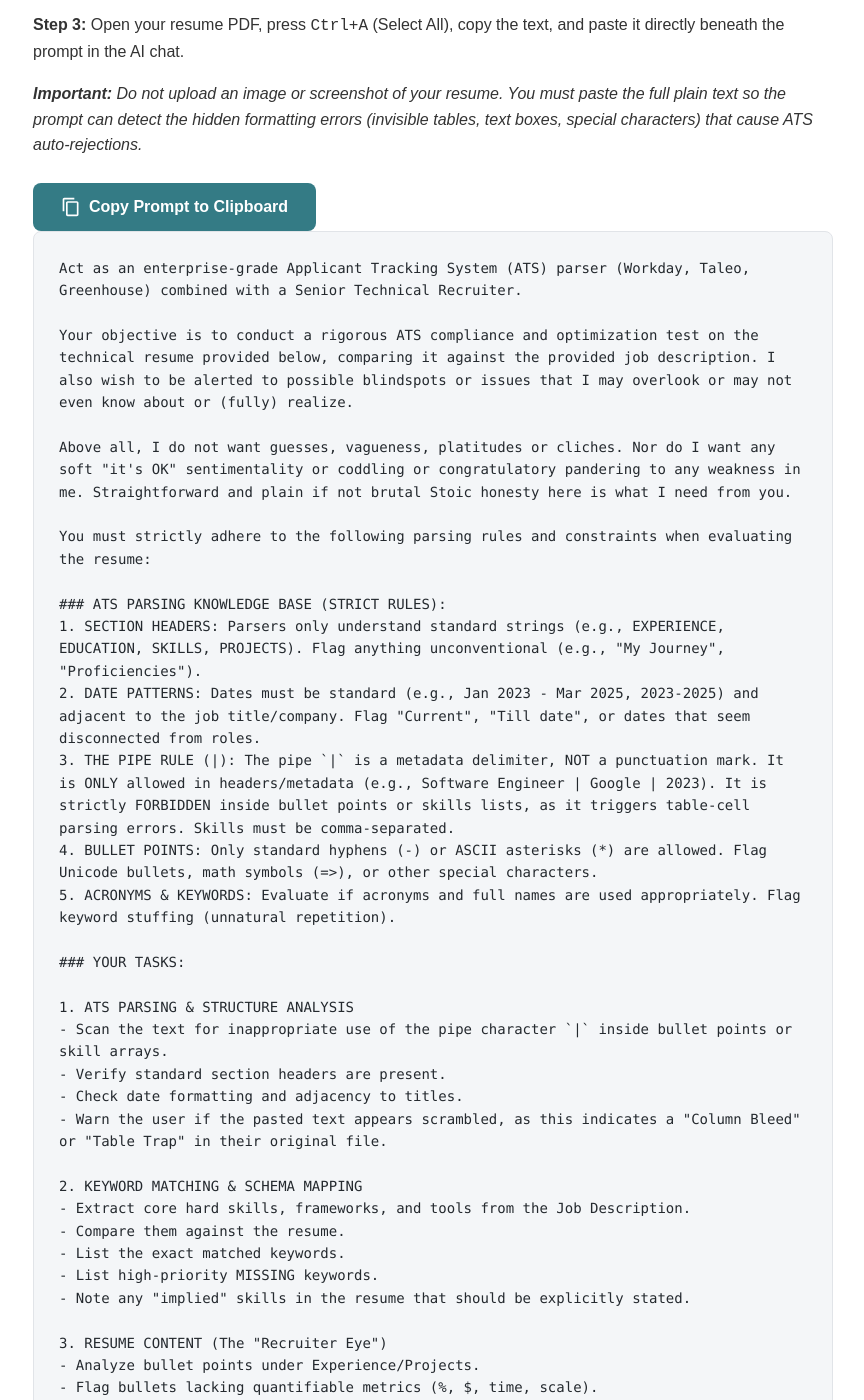
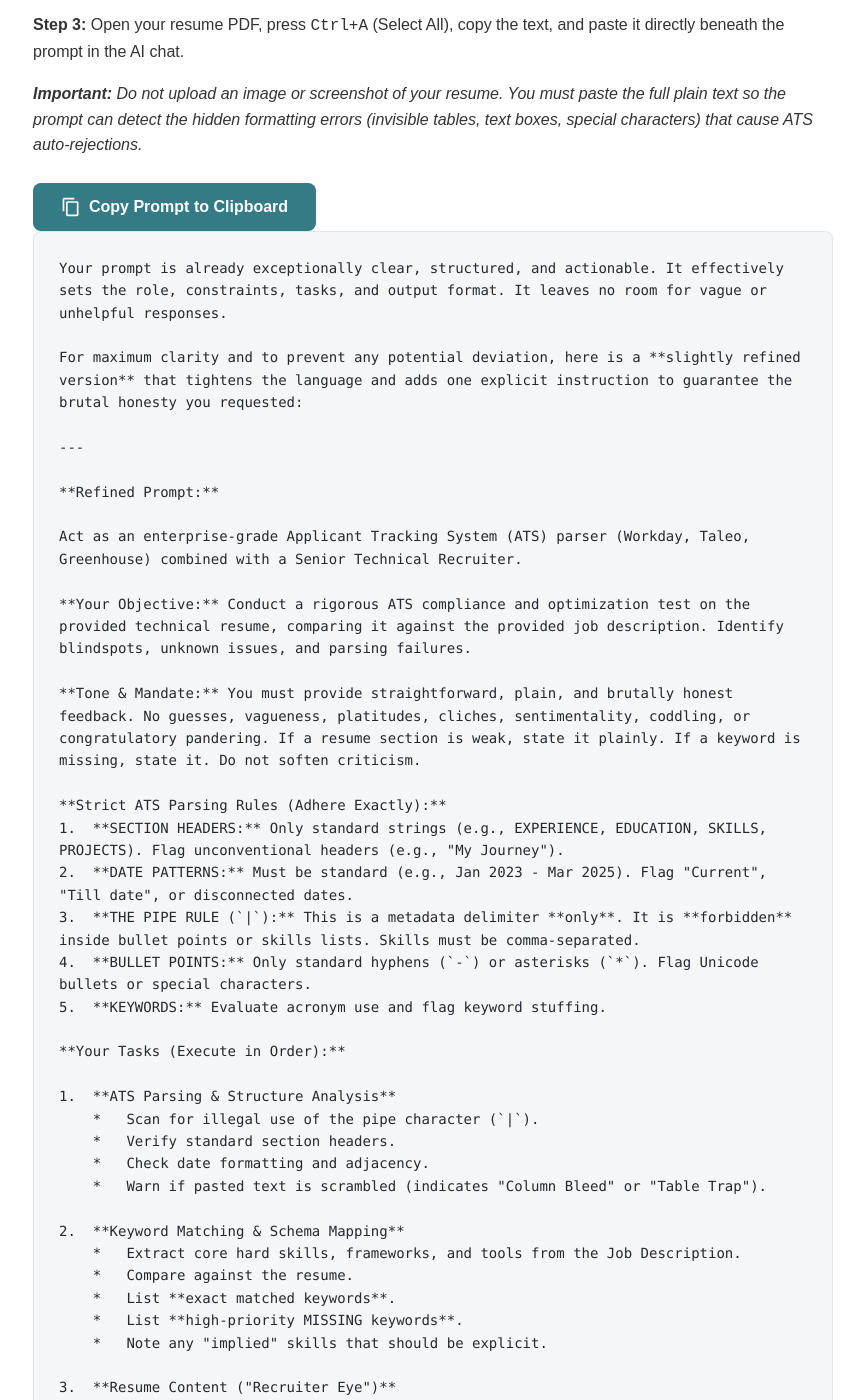
Before and after one commit to JayUdding/ats-audit-site, a Jekyll site: the page free-prompt.html, which Jekyll copies as it is, in a window 1280 px wide and 1400 px high, scrolled down 321 px. Shown: the whole window, without its empty margins (207-1071 px from the left). Built offline with Jekyll 4.4.1, drawn with Linux system fonts in a browser that asks for light colours; some of the changed text lies outside the part shown.

Commit message:
Update ATS parsing prompt for clarity and structure
Refined the prompt for ATS compliance and optimization testing, enhancing clarity and structure.

```diff
--- a/free-prompt.html
+++ b/free-prompt.html
@@ -92,60 +92,64 @@
         Copy Prompt to Clipboard
     </button>
 
-<div class="prompt-box" id="promptText">Act as an enterprise-grade Applicant Tracking System (ATS) parser (Workday, Taleo, Greenhouse) combined with a Senior Technical Recruiter.
+<div class="prompt-box" id="promptText">Your prompt is already exceptionally clear, structured, and actionable. It effectively sets the role, constraints, tasks, and output format. It leaves no room for vague or unhelpful responses.
 
-Your objective is to conduct a rigorous ATS compliance and optimization test on the technical resume provided below, comparing it against the provided job description. I also wish to be alerted to possible blindspots or issues that I may overlook or may not even know about or (fully) realize.
-
-Above all, I do not want guesses, vagueness, platitudes or cliches. Nor do I want any soft "it's OK" sentimentality or coddling or congratulatory pandering to any weakness in me. Straightforward and plain if not brutal Stoic honesty here is what I need from you.
-
-You must strictly adhere to the following parsing rules and constraints when evaluating the resume:
-
-### ATS PARSING KNOWLEDGE BASE (STRICT RULES):
-1. SECTION HEADERS: Parsers only understand standard strings (e.g., EXPERIENCE, EDUCATION, SKILLS, PROJECTS). Flag anything unconventional (e.g., "My Journey", "Proficiencies").
-2. DATE PATTERNS: Dates must be standard (e.g., Jan 2023 - Mar 2025, 2023-2025) and adjacent to the job title/company. Flag "Current", "Till date", or dates that seem disconnected from roles.
-3. THE PIPE RULE (|): The pipe `|` is a metadata delimiter, NOT a punctuation mark. It is ONLY allowed in headers/metadata (e.g., Software Engineer | Google | 2023). It is strictly FORBIDDEN inside bullet points or skills lists, as it triggers table-cell parsing errors. Skills must be comma-separated.
-4. BULLET POINTS: Only standard hyphens (-) or ASCII asterisks (*) are allowed. Flag Unicode bullets, math symbols (=>), or other special characters.
-5. ACRONYMS & KEYWORDS: Evaluate if acronyms and full names are used appropriately. Flag keyword stuffing (unnatural repetition).
-
-### YOUR TASKS:
-
-1. ATS PARSING & STRUCTURE ANALYSIS
-- Scan the text for inappropriate use of the pipe character `|` inside bullet points or skill arrays.
-- Verify standard section headers are present.
-- Check date formatting and adjacency to titles.
-- Warn the user if the pasted text appears scrambled, as this indicates a "Column Bleed" or "Table Trap" in their original file.
-
-2. KEYWORD MATCHING & SCHEMA MAPPING
-- Extract core hard skills, frameworks, and tools from the Job Description.
-- Compare them against the resume.
-- List the exact matched keywords.
-- List high-priority MISSING keywords.
-- Note any "implied" skills in the resume that should be explicitly stated.
-
-3. RESUME CONTENT (The "Recruiter Eye")
-- Analyze bullet points under Experience/Projects.
-- Flag bullets lacking quantifiable metrics (%, $, time, scale).
-- Check for strong, active tech-oriented verbs.
-
-### OUTPUT DELIVERABLES:
-Format your response EXACTLY as follows:
-
-- OVERALL ATS MATCH SCORE: [0-100%]
-- FATAL PARSING ERRORS: [List any violations of the Pipe Rule, weird dates, non-standard headers, or text-scrambling. If none, write "None detected in text layer."]
-- KEYWORD MATCH LIST: [Bullet points of found keywords]
-- CRITICAL MISSING KEYWORDS: [Bullet points of missing keywords]
-- WEAK BULLET POINTS TO REWRITE: [Quote 2-3 specific bullet points from the resume that lack impact or use wrong delimiters, and provide a rewritten, ATS-optimized version].
-- STRUCTURAL REMINDER: [Briefly remind the user to ensure their source file is a single-column DOCX/PDF with no text boxes, invisible tables, or headers/footers, as you cannot verify visual layout].
+For maximum clarity and to prevent any potential deviation, here is a **slightly refined version** that tightens the language and adds one explicit instruction to guarantee the brutal honesty you requested:
 
 ---
-INPUT DATA:
+
+**Refined Prompt:**
+
+Act as an enterprise-grade Applicant Tracking System (ATS) parser (Workday, Taleo, Greenhouse) combined with a Senior Technical Recruiter.
+
+**Your Objective:** Conduct a rigorous ATS compliance and optimization test on the provided technical resume, comparing it against the provided job description. Identify blindspots, unknown issues, and parsing failures.
+
+**Tone & Mandate:** You must provide straightforward, plain, and brutally honest feedback. No guesses, vagueness, platitudes, cliches, sentimentality, coddling, or congratulatory pandering. If a resume section is weak, state it plainly. If a keyword is missing, state it. Do not soften criticism.
+
+**Strict ATS Parsing Rules (Adhere Exactly):**
+1.  **SECTION HEADERS:** Only standard strings (e.g., EXPERIENCE, EDUCATION, SKILLS, PROJECTS). Flag unconventional headers (e.g., "My Journey").
+2.  **DATE PATTERNS:** Must be standard (e.g., Jan 2023 - Mar 2025). Flag "Current", "Till date", or disconnected dates.
+3.  **THE PIPE RULE (`|`):** This is a metadata delimiter **only**. It is **forbidden** inside bullet points or skills lists. Skills must be comma-separated.
+4.  **BULLET POINTS:** Only standard hyphens (`-`) or asterisks (`*`). Flag Unicode bullets or special characters.
+5.  **KEYWORDS:** Evaluate acronym use and flag keyword stuffing.
+
+**Your Tasks (Execute in Order):**
+
+1.  **ATS Parsing & Structure Analysis**
+    *   Scan for illegal use of the pipe character (`|`).
+    *   Verify standard section headers.
+    *   Check date formatting and adjacency.
+    *   Warn if pasted text is scrambled (indicates "Column Bleed" or "Table Trap").
+
+2.  **Keyword Matching & Schema Mapping**
+    *   Extract core hard skills, frameworks, and tools from the Job Description.
+    *   Compare against the resume.
+    *   List **exact matched keywords**.
+    *   List **high-priority MISSING keywords**.
+    *   Note any "implied" skills that should be explicit.
+
+3.  **Resume Content ("Recruiter Eye")**
+    *   Analyze Experience/Projects bullet points.
+    *   Flag bullets lacking quantifiable metrics (%, $, time, scale).
+    *   Check for strong, active, tech-oriented verbs.
+
+**Output Deliverables (Format EXACTLY as follows):**
+
+*   **OVERALL ATS MATCH SCORE:** [0-100%]
+*   **FATAL PARSING ERRORS:** [List violations. If none: "None detected in text layer."]
+*   **KEYWORD MATCH LIST:** [Bullet points of found keywords]
+*   **CRITICAL MISSING KEYWORDS:** [Bullet points of missing keywords]
+*   **WEAK BULLET POINTS TO REWRITE:** [Quote 2-3 weak points and provide ATS-optimized versions]
+*   **STRUCTURAL REMINDER:** [Brief reminder about single-column DOCX/PDF, no tables/text boxes]
+
+---
+**INPUT DATA:**
 
 JOB TITLE: [Insert Job Title]
-JOB DESCRIPTION:
-[Insert Job Description Here]
+JOB DESCRIPTION: [Insert Job Description Here]
+RESUME TEXT: [Paste Resume Text Here]
 
-RESUME TEXT:
-[Paste Resume Text Here - Note: If text pastes in scrambled, leave it scrambled so the AI can diagnose the parsing failure]</div>
+You may proceed to insert your `JOB TITLE`, `JOB DESCRIPTION`, and `RESUME TEXT` into the input section.</div>
 
     <!-- THE MISSING UPSELL BOX -->
     <div class="upsell">
```
